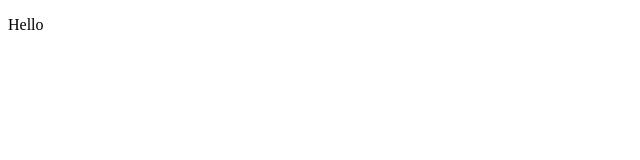
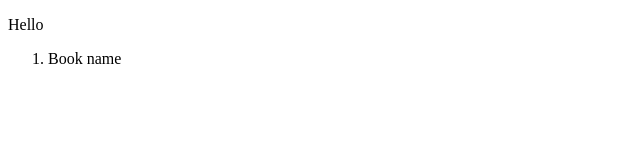
Before and after one commit to phoique/Book, a React (Create React App) app in the folder client/: page / in a window 1280 px wide. Shown: the top 160 px of the page, without its empty margins (0-640 px from the left). Built offline with nearby package versions, Linux system fonts and the light colour scheme.

Commit message:
BookList component

```diff
--- a/client/src/components/App.js
+++ b/client/src/components/App.js
@@ -1,10 +1,12 @@
 import React, { Component } from 'react';
+import BookList from'./BookList';
 
 class App extends Component {
   render() {
     return (
       <div>
         <p>Hello</p>
+        <BookList />
       </div>
     );
   }
--- /dev/null
+++ b/client/src/components/BookList.js
@@ -0,0 +1,15 @@
+import React, { Component } from 'react';
+
+class BookList extends Component {
+  render() {
+    return (
+      <div>
+        <ol>
+          <li> Book name </li>
+        </ol>
+      </div>
+    )
+  }
+}
+
+export default BookList;
```
